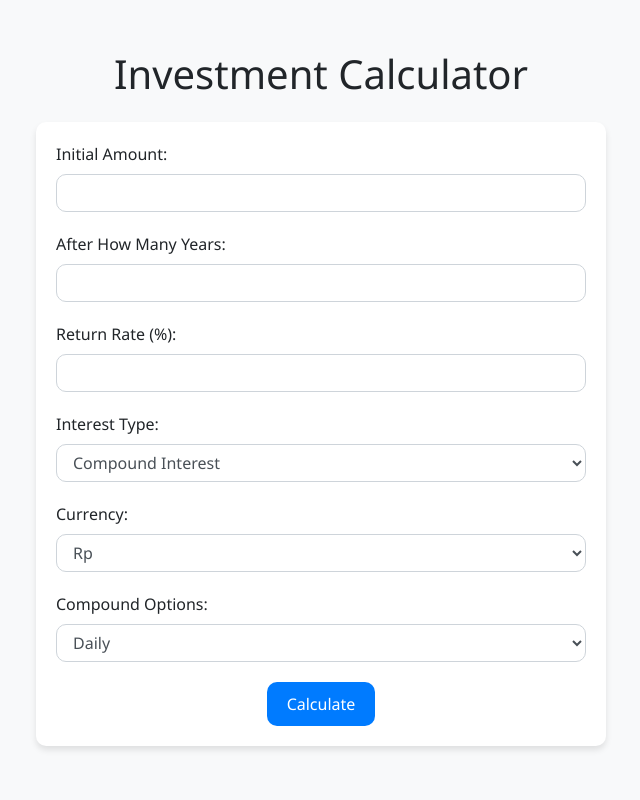
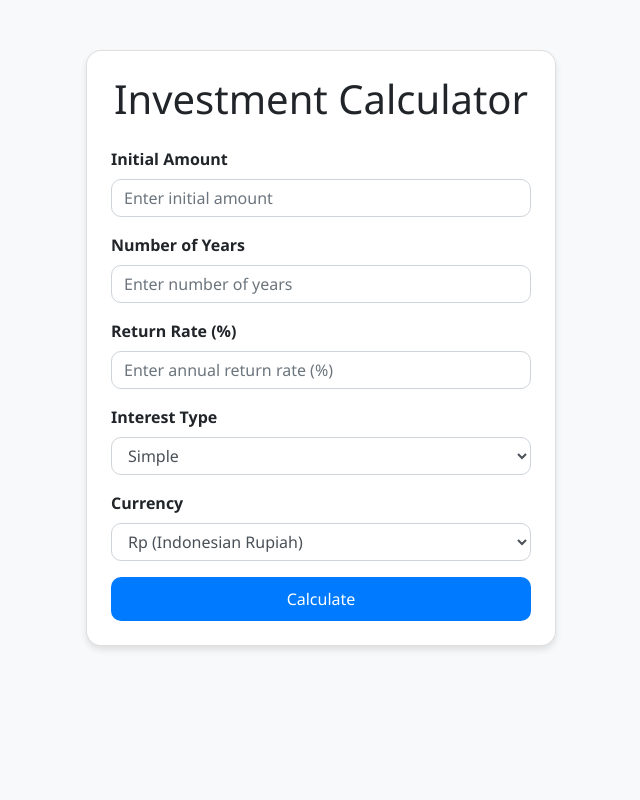
Before and after one commit to getser-surbakti/Investment-Calculator, a Flask app: page / in a window 1280 px wide. Shown: the whole page, without its empty margins (319-959 px from the left). Run offline with Flask 2, Linux system fonts and the light colour scheme; some libraries are stand-ins or nearby versions.

Commit message:
Upgraded 1.0

```diff
--- a/app.py
+++ b/app.py
@@ -1,6 +1,11 @@
 from flask import Flask, render_template, request
 
 app = Flask(__name__)
+
+@app.template_filter('format_number')
+def format_number(value):
+    """Format numbers with commas for thousands."""
+    return f"{value:,.2f}"
 
 @app.route('/')
 def index():
@@ -8,7 +13,7 @@ def index():
 
 @app.route('/result', methods=['POST'])
 def result():
-    initial_amount = float(request.form['initial_amount'])
+    initial_amount = float(request.form['initial_amount'].replace(',', ''))
     years = int(request.form['years'])
     return_rate = float(request.form['return_rate']) / 100
     interest_type = request.form['interest_type']
@@ -26,7 +31,6 @@ def result():
     n = compound_periods.get(compound_option, 1)
 
     yearly_balances = []
-
     if interest_type == 'compound':
         for year in range(1, years + 1):
             yearly_balance = initial_amount * (1 + return_rate / n) ** (n * year)
@@ -38,10 +42,18 @@ def result():
 
     final_amount = yearly_balances[-1] if yearly_balances else initial_amount
 
-    return render_template('result.html', initial_amount=initial_amount, years=years,
-                           return_rate=return_rate * 100, interest_type=interest_type,
-                           compound_option=compound_option, final_amount=final_amount,
-                           yearly_balances=yearly_balances, currency=currency, enumerate=enumerate)
+    return render_template(
+        'result.html',
+        initial_amount=initial_amount,
+        years=years,
+        return_rate=return_rate * 100,
+        interest_type=interest_type,
+        compound_option=compound_option,
+        final_amount=final_amount,
+        yearly_balances=yearly_balances,
+        currency=currency,
+        enumerate=enumerate  # Pass `enumerate` explicitly
+    )
 
 if __name__ == '__main__':
     app.run(debug=True)
--- a/templates/index.html
+++ b/templates/index.html
@@ -3,6 +3,7 @@
 <head>
     <meta charset="UTF-8">
     <title>Investment Calculator</title>
+    <meta name="viewport" content="width=device-width, initial-scale=1.0">
     <link rel="stylesheet" href="https://stackpath.bootstrapcdn.com/bootstrap/4.5.2/css/bootstrap.min.css">
     <style>
         body {
@@ -11,86 +12,92 @@
         }
         .container {
             margin-top: 50px;
-            max-width: 600px;
+            max-width: 500px;
         }
-        .calculator {
+        .form-control, .btn {
             border-radius: 10px;
-            background-color: #ffffff;
-            padding: 20px;
-            box-shadow: 0px 4px 6px rgba(0,0,0,0.1);
-        }
-        .form-control {
-            border-radius: 10px;
-            margin-bottom: 20px;
         }
         .btn-primary {
             background-color: #007bff;
             border: none;
             padding: 10px 20px;
-            border-radius: 10px;
         }
         .btn-primary:hover {
             background-color: #0056b3;
+        }
+        .card {
+            border-radius: 15px;
+            box-shadow: 0px 4px 6px rgba(0, 0, 0, 0.1);
+        }
+        .form-label {
+            font-weight: bold;
         }
     </style>
 </head>
 <body>
     <div class="container">
-        <h1 class="text-center mb-4">Investment Calculator</h1>
-        <div class="calculator">
-            <form id="calc-form" action="/result" method="post">
+        <div class="card p-4">
+            <h1 class="text-center mb-4">Investment Calculator</h1>
+            <form action="/result" method="POST">
                 <div class="form-group">
-                    <label for="initial_amount">Initial Amount:</label>
-                    <input type="number" class="form-control" id="initial_amount" name="initial_amount" required>
+                    <label for="initial_amount" class="form-label">Initial Amount</label>
+                    <input type="number" step="any" name="initial_amount" id="initial_amount" class="form-control" placeholder="Enter initial amount" required>
                 </div>
                 <div class="form-group">
-                    <label for="years">After How Many Years:</label>
-                    <input type="number" class="form-control" id="years" name="years" required>
+                    <label for="years" class="form-label">Number of Years</label>
+                    <input type="number" name="years" id="years" class="form-control" placeholder="Enter number of years" required>
                 </div>
                 <div class="form-group">
-                    <label for="return_rate">Return Rate (%):</label>
-                    <input type="number" class="form-control" id="return_rate" name="return_rate" required>
+                    <label for="return_rate" class="form-label">Return Rate (%)</label>
+                    <input type="number" step="any" name="return_rate" id="return_rate" class="form-control" placeholder="Enter annual return rate (%)" required>
                 </div>
                 <div class="form-group">
-                    <label for="interest_type">Interest Type:</label>
-                    <select class="form-control" id="interest_type" name="interest_type" required>
-                        <option value="compound">Compound Interest</option>
-                        <option value="simple">Simple Interest</option>
+                    <label for="interest_type" class="form-label">Interest Type</label>
+                    <select name="interest_type" id="interest_type" class="form-control" required>
+                        <option value="simple">Simple</option>
+                        <option value="compound">Compound</option>
                     </select>
                 </div>
-                <div class="form-group">
-                    <label for="currency">Currency:</label>
-                    <select class="form-control" id="currency" name="currency" required>
-                        <option value="Rp">Rp</option>
-                        <option value="USD">US Dollar</option>
-                    </select>
-                </div>
-                <div class="form-group" id="compound_options_group">
-                    <label for="compound_options">Compound Options:</label>
-                    <select class="form-control" id="compound_options" name="compound_options" required>
+                <div class="form-group" id="compound-options-group" style="display: none;">
+                    <label for="compound_options" class="form-label">Compound Frequency</label>
+                    <select name="compound_options" id="compound_options" class="form-control">
                         <option value="daily">Daily</option>
                         <option value="weekly">Weekly</option>
                         <option value="monthly">Monthly</option>
                         <option value="quarterly">Quarterly</option>
                         <option value="semi-annually">Semi-Annually</option>
-                        <option value="annually">Annually</option>
+                        <option value="annually" selected>Annually</option>
                     </select>
                 </div>
-                <div class="text-center">
-                    <button type="submit" class="btn btn-primary">Calculate</button>
+                <div class="form-group">
+                    <label for="currency" class="form-label">Currency</label>
+                    <select name="currency" id="currency" class="form-control" required>
+                        <option value="Rp">Rp (Indonesian Rupiah)</option>
+                        <option value="$">USD ($)</option>
+                        <option value="€">Euro (€)</option>
+                        <option value="£">GBP (£)</option>
+                        <option value="₹">INR (₹)</option>
+                    </select>
                 </div>
+                <button type="submit" class="btn btn-primary btn-block">Calculate</button>
             </form>
         </div>
     </div>
+
     <script>
-        document.getElementById('interest_type').addEventListener('change', function () {
-            const compoundOptionsGroup = document.getElementById('compound_options_group');
-            if (this.value === 'simple') {
+        // Show or hide compound options based on interest type
+        const interestTypeElement = document.getElementById('interest_type');
+        const compoundOptionsGroup = document.getElementById('compound-options-group');
+        interestTypeElement.addEventListener('change', function () {
+            if (this.value === 'compound') {
+                compoundOptionsGroup.style.display = 'block';
+            } else {
                 compoundOptionsGroup.style.display = 'none';
-            } else {
-                compoundOptionsGroup.style.display = 'block';
             }
         });
     </script>
+    <script src="https://code.jquery.com/jquery-3.5.1.slim.min.js"></script>
+    <script src="https://cdn.jsdelivr.net/npm/@popperjs/core@2.9.3/dist/umd/popper.min.js"></script>
+    <script src="https://stackpath.bootstrapcdn.com/bootstrap/4.5.2/js/bootstrap.min.js"></script>
 </body>
 </html>
```
Also changed, not shown: templates/result.html (+46 -20 lines).
